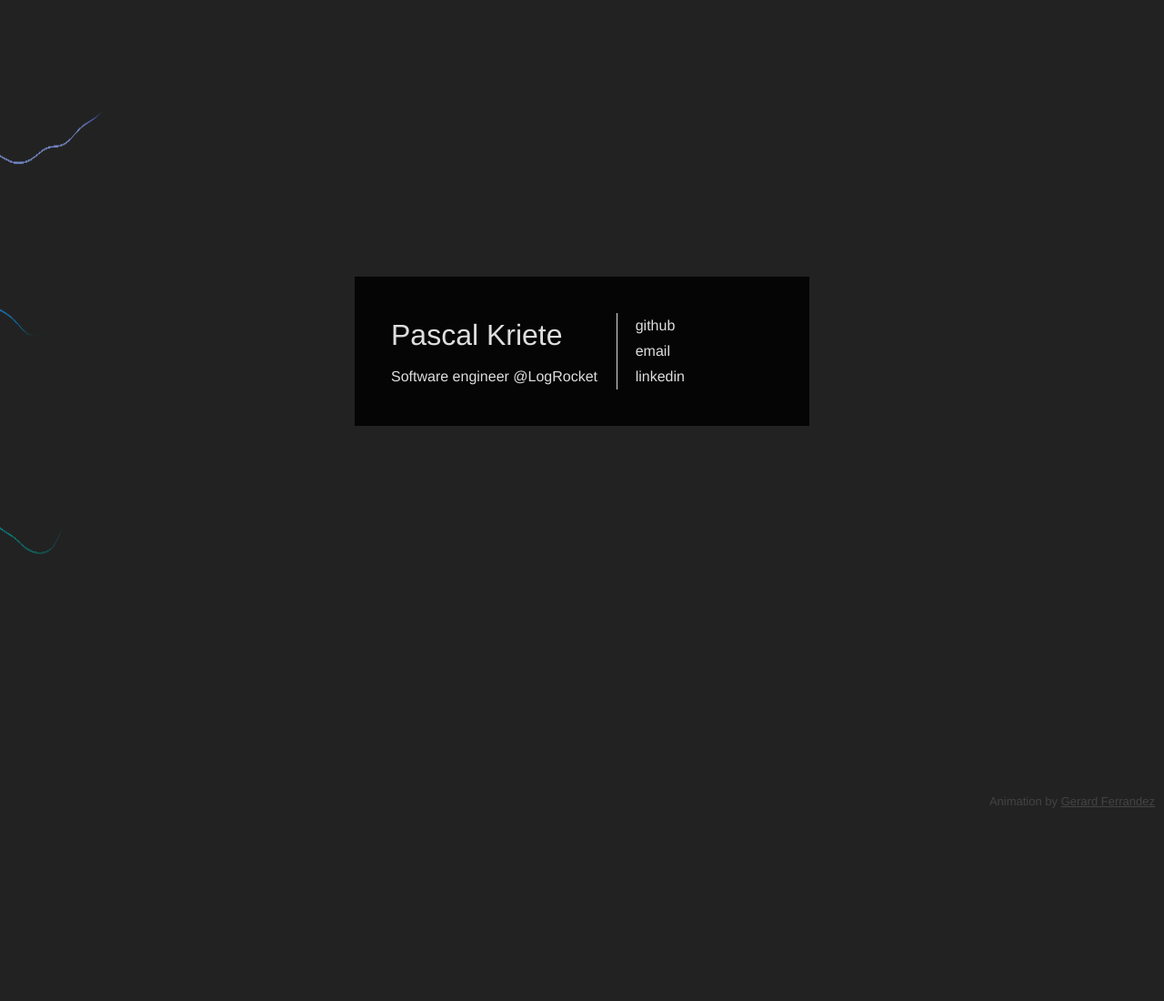
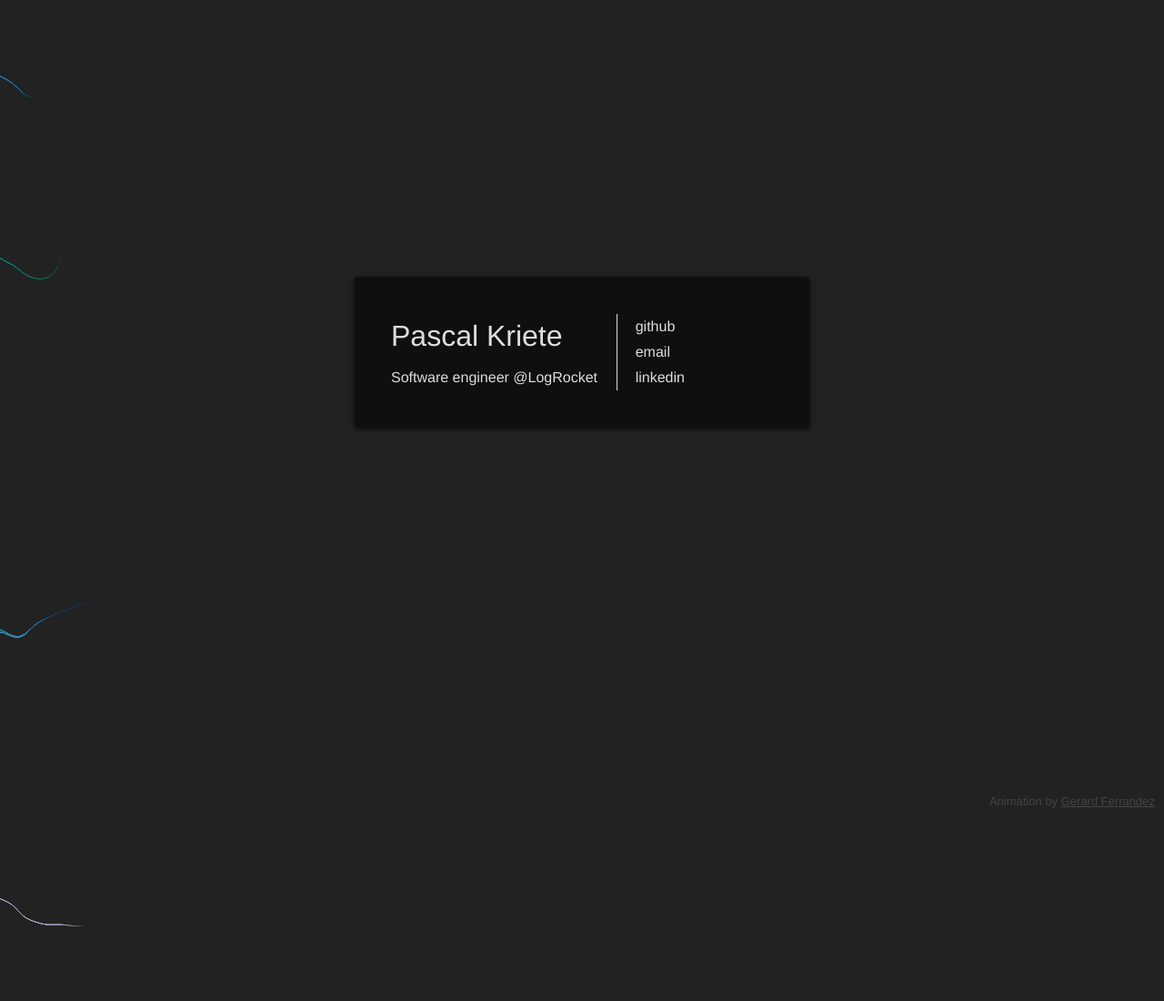
Before and after one commit to pkriete/pkriete.github.io, a Jekyll site: the page built from index.md, in a window 1280 px wide. Shown: the whole page at 91% size. Built offline with Jekyll 4.4.1, drawn with Linux system fonts in a browser that asks for light colours.

Commit message:
Mobile tweaks

```diff
--- a/_layouts/default.html
+++ b/_layouts/default.html
@@ -2,7 +2,7 @@
 <html lang="en">
   <head>
     <meta charset="utf-8">
-    <meta name="viewport" content="width=device-width,initial-scale=1">
+    <meta name="viewport" content="width=device-width, minimal-ui">
     <link href="/css/main.css" rel="stylesheet" />
     <title>{% if page.title %}{{ page.title }}{% else %}pascal.io{% endif %}</title>
   </head>
--- a/css/main.scss
+++ b/css/main.scss
@@ -29,7 +29,9 @@
 }
 
 main {
-  background: #000;
+  background-color: #0c0c0c;
+  border-top: 1px solid #111;
+  border-radius: 3px;
   color: #fff;
   opacity: 0.85;
   width: 95%;
@@ -38,15 +40,16 @@
   margin-bottom: 10%; /* push it up a smidge */
   padding: 40px;
   display: flex;
+  box-shadow: 0 2px 5px 1px rgba(0, 0, 0, 0.7);
 }
 
 canvas {
-  width: 100%;
-  height: 120%;
+  width: calc(100% + 400px);
+  height: calc(100% + 400px);
   opacity: 0.8;
   position: absolute;
   left: -300px;
-  top: 0;
+  top: -200px;
 }
 
 a, a:visited {
--- a/js/bg.js
+++ b/js/bg.js
@@ -67,11 +67,11 @@
 
   height = Math.max(doc.clientHeight, window.innerHeight || 0);
   width = Math.max(doc.clientWidth, window.innerWidth || 0);
-  width += 300;
+  height += 400;
+  width += 400;
 
   canvas.width = width * dpi;
   canvas.height = height * dpi;
-  canvas.style.width = width + "px";
 
   var context = canvas.getContext("2d");
   context.scale(dpi, dpi);
```
